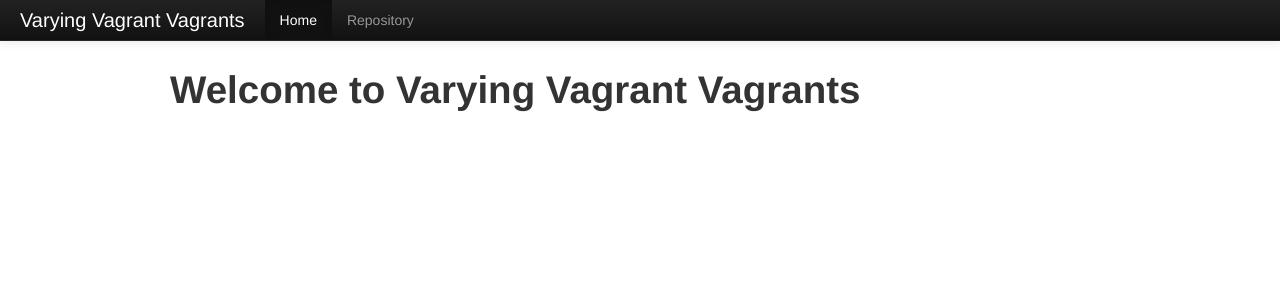
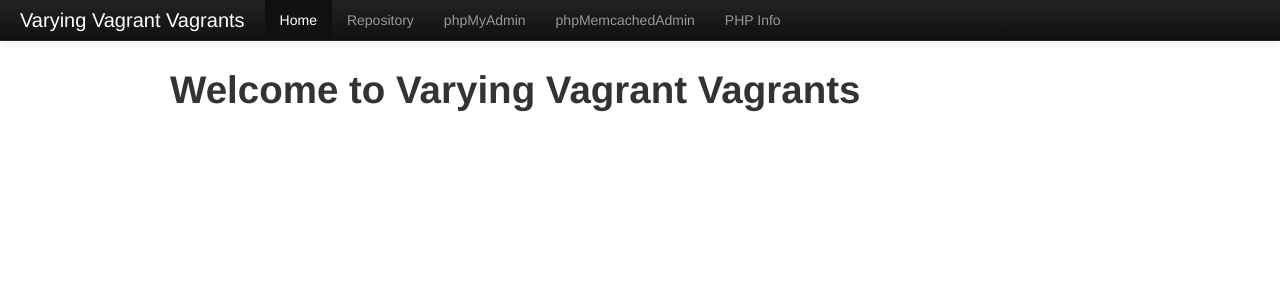
Before and after one commit to Varying-Vagrant-Vagrants/VVV, a PHP site: page / in a window 1280 px wide. Shown: the top 300 px of the page. Run offline with PHP 8.4, Linux system fonts and the light colour scheme.

Commit message:
Add other tools to new default navigation

```diff
--- a/www/default/index.php
+++ b/www/default/index.php
@@ -25,6 +25,9 @@
 					<ul class="nav">
 						<li class="active"><a href="#">Home</a></li>
 						<li><a href="http://github.com/10up/varying-vagrant-vagrants">Repository</a></li>
+						<li><a href="database-admin/">phpMyAdmin</a></li>
+						<li><a href="memcached-admin/">phpMemcachedAdmin</a></li>
+						<li><a href="phpinfo/">PHP Info</a></li>
 					</ul>
 				</div><!--/.nav-collapse -->
 			</div>
```
